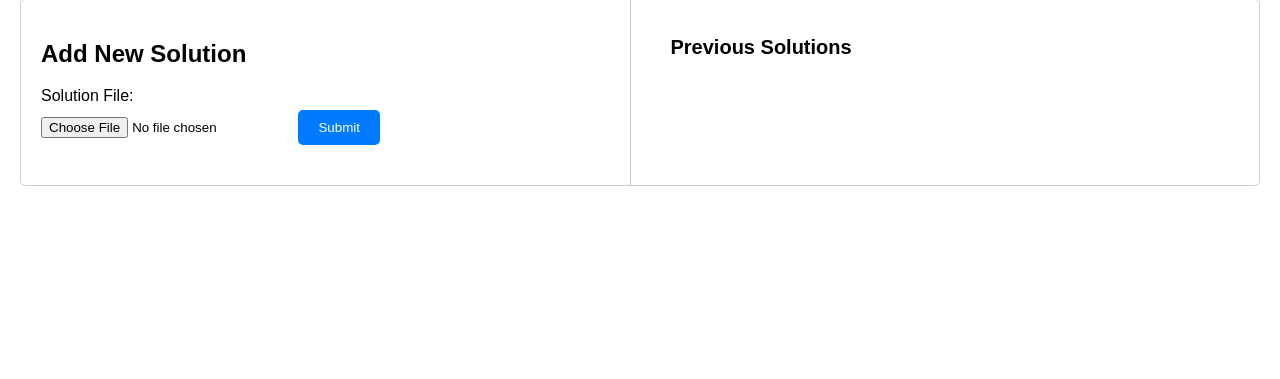
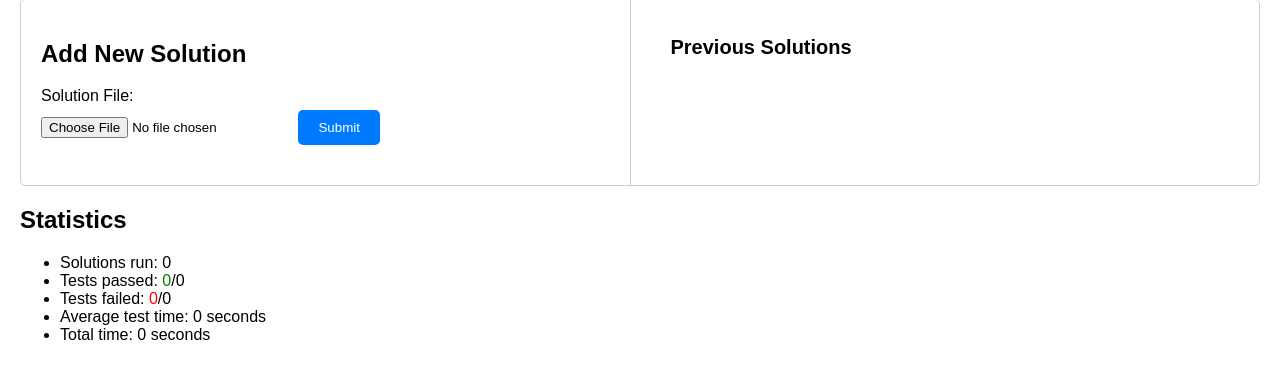
Before and after one commit to dik3ypl/bratek_proc_project, a Django app: page /panel/submit_solution/1/ in a window 1280 px wide. Shown: the part 172-551 px from the top of the page. Run offline with Django 4.2, Linux system fonts and the light colour scheme; a user stored in the database is signed in; tables that the repository leaves empty hold one stand-in row (values such as "Sample post"); data that the repository does not hold is empty.

Commit message:
adding statistics

```diff
--- a/panel/views/solutions_views.py
+++ b/panel/views/solutions_views.py
@@ -21,7 +21,39 @@ def submit_solution(request, task_id):
 
     previous_solutions = Solution.objects.filter(user=request.user, task_id=task_id)
     task = Task.objects.get(id=task_id)
+    return render(request, 'panel/submit_solution.html',
+                  {'task': task,
+                   'form': form,
+                   'task_id': task_id,
+                   'previous_solutions': previous_solutions,
+                   'user': request.user,
+                   'stats': count_stats(previous_solutions)
+                   })
 
-    return render(request, 'panel/submit_solution.html',
-                  {'task': task, 'form': form, 'task_id': task_id, 'previous_solutions': previous_solutions,
-                   'user': request.user})
+
+def count_stats(solutions):
+    stats = {
+        'solutions_number': len(solutions),
+        'tests_number': 0,
+        'tests_passed': 0,
+        'tests_failed': 0,
+        'average_test_time': 0,
+        'total_time': 0,
+    }
+    results = []
+    if len(solutions) == 0:
+        return stats
+    for solution in solutions:
+        for value in solution.test_results.values():
+            results.append(value)
+
+    for result in results:
+        if result['result'] == 'Pass':
+            stats['tests_passed'] += 1
+        else:
+            stats['tests_failed'] += 1
+        stats['total_time'] += result['execution_time']
+
+    stats['tests_number'] = stats['tests_failed'] + stats['tests_passed']
+    stats['average_test_time'] = stats['total_time'] / stats['tests_number']
+    return stats
--- a/templates/panel/submit_solution.html
+++ b/templates/panel/submit_solution.html
@@ -122,5 +122,20 @@
             </ul>
         </div>
     </div>
+
+    <div>
+        <h2>Statistics</h2>
+        <ul>
+            <li>Solutions run: {{ stats.solutions_number }}</li>
+            <li>
+                Tests passed: <span class="pass">{{ stats.tests_passed }}</span>/{{ stats.tests_number }}
+            </li>
+            <li>
+                Tests failed: <span class="fail">{{ stats.tests_failed }}</span>/{{ stats.tests_number }}
+            </li>
+            <li>Average test time: {{ stats.average_test_time }} seconds</li>
+            <li>Total time: {{ stats.total_time }} seconds</li>
+        </ul>
+    </div>
 </body>
 </html>
```
